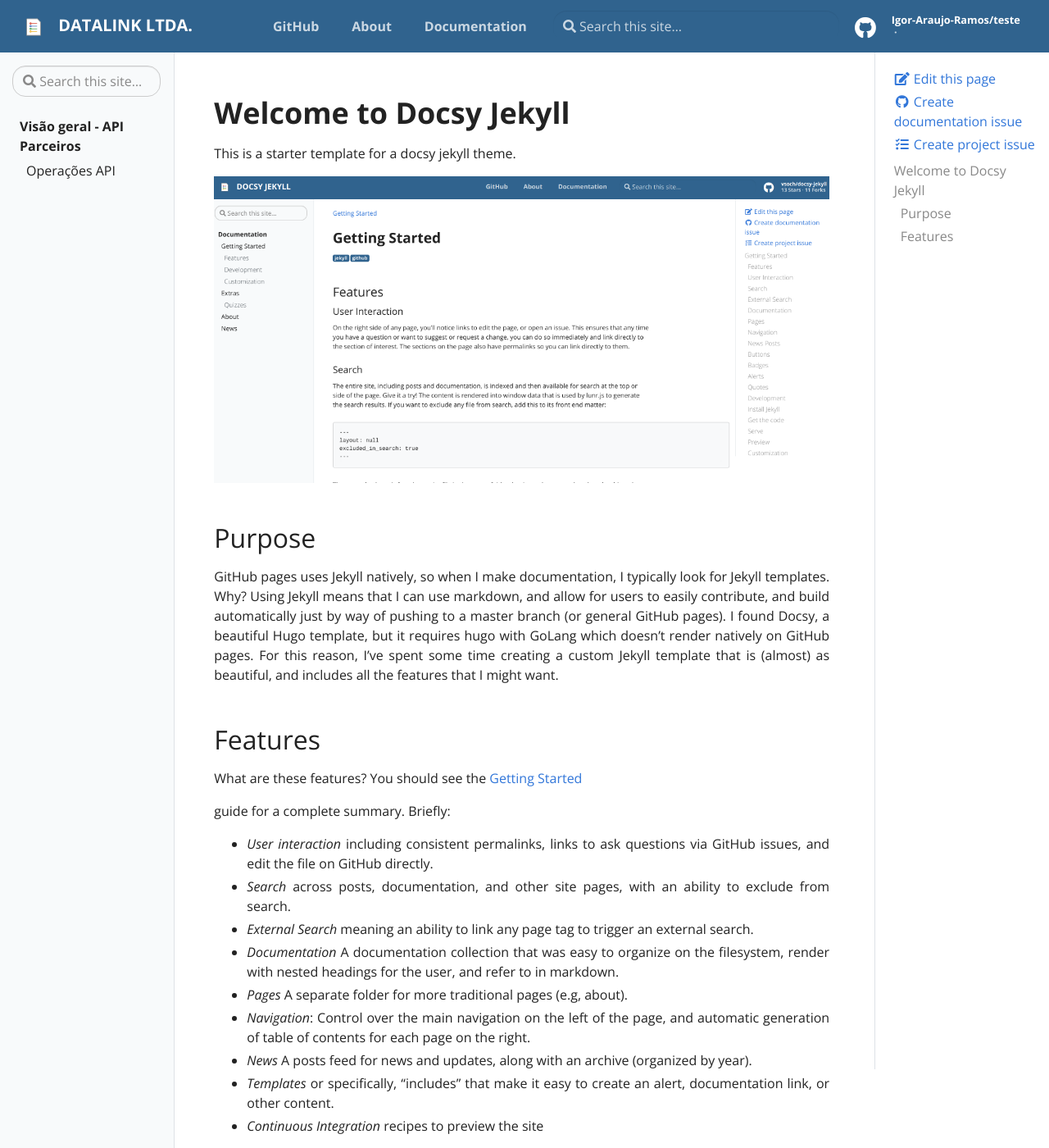
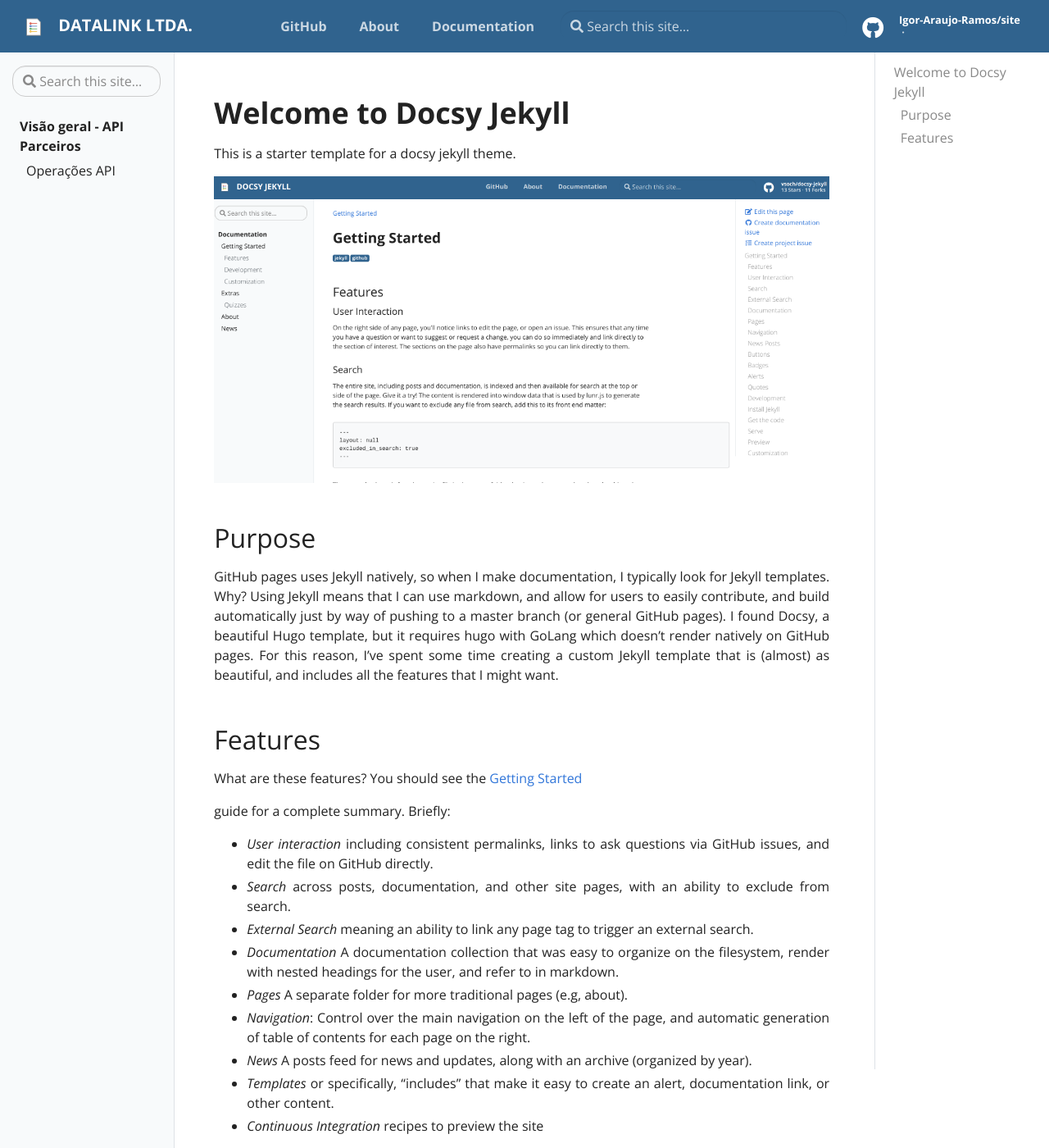
Before and after one commit to apiparcelenahora/manual, a Jekyll site: the page built from pages/index.md, in a window 1280 px wide and 1400 px high. Shown: the whole window at 82% size. Built offline with Jekyll 4.4.1, drawn with Linux system fonts in a browser that asks for light colours; some of the changed text lies outside the part shown.

Commit message:
Pequenos ajustes

```diff
--- a/_config.yml
+++ b/_config.yml
@@ -31,7 +31,7 @@ url: "https://igor-araujo-ramos.github.io" # the base hostname & protocol for yo
 # Social (First three Required)
 repo: "https://igor-araujo-ramos.github.io/site/"
 github_user: "Igor-Araujo-Ramos"
-github_repo: "teste"
+github_repo: "site"
 github_branch: "main"
 
 # Optional
--- a/_layouts/default.html
+++ b/_layouts/default.html
@@ -12,9 +12,6 @@
           {% include sidebar.html %}
           </div>
           <div class="d-none d-xl-block col-xl-2 td-toc d-print-none">
-              <div class="td-page-meta ml-2 pb-1 pt-2 mb-0">
-                  {% include editable.html %}
-              </div>
               <nav id="TableOfContents"><ul>
               <li><ul id="TOC">
                 <!-- Links will be appended here-->
@@ -46,7 +43,6 @@
                     <p>{{ child.description }}</p>
                  </div>{% endfor %}
               </div>{% endif %}
-              {% include feedback.html %}
            </div>
           </main>
         </div>
```
